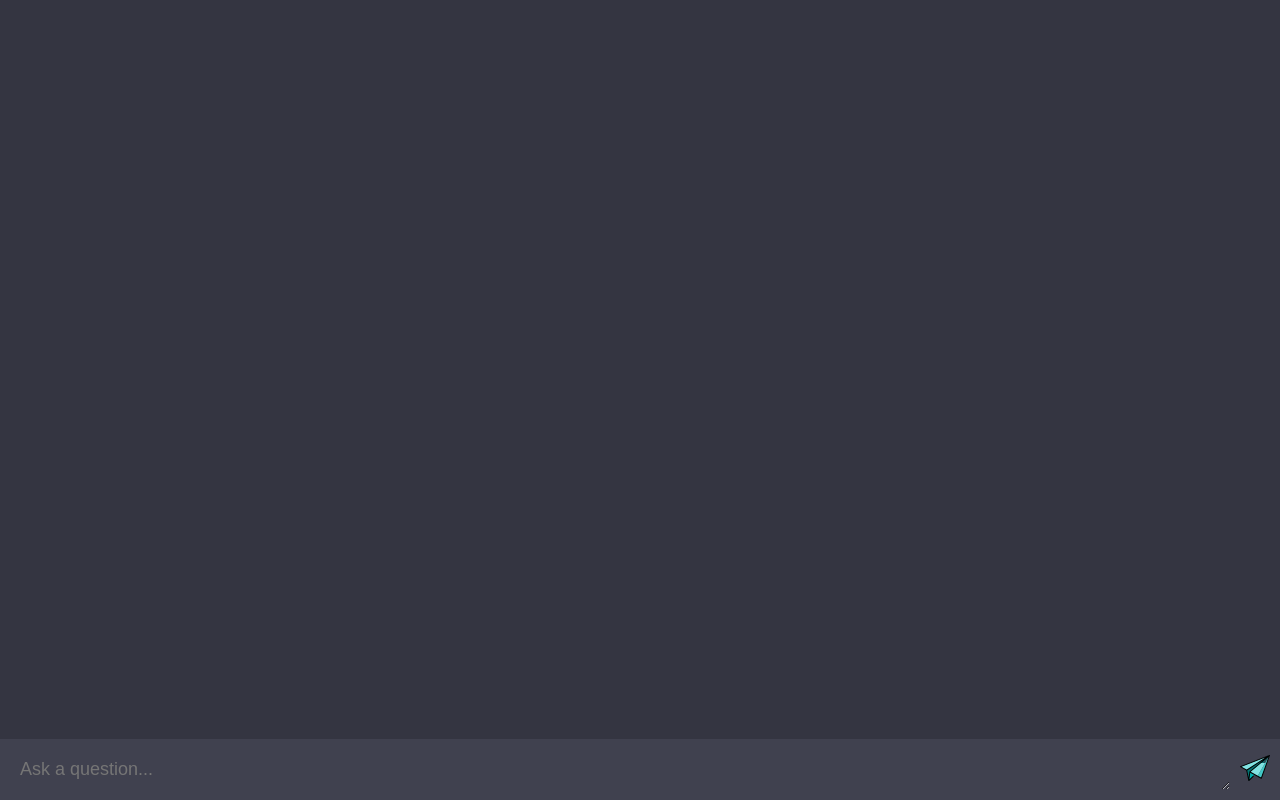
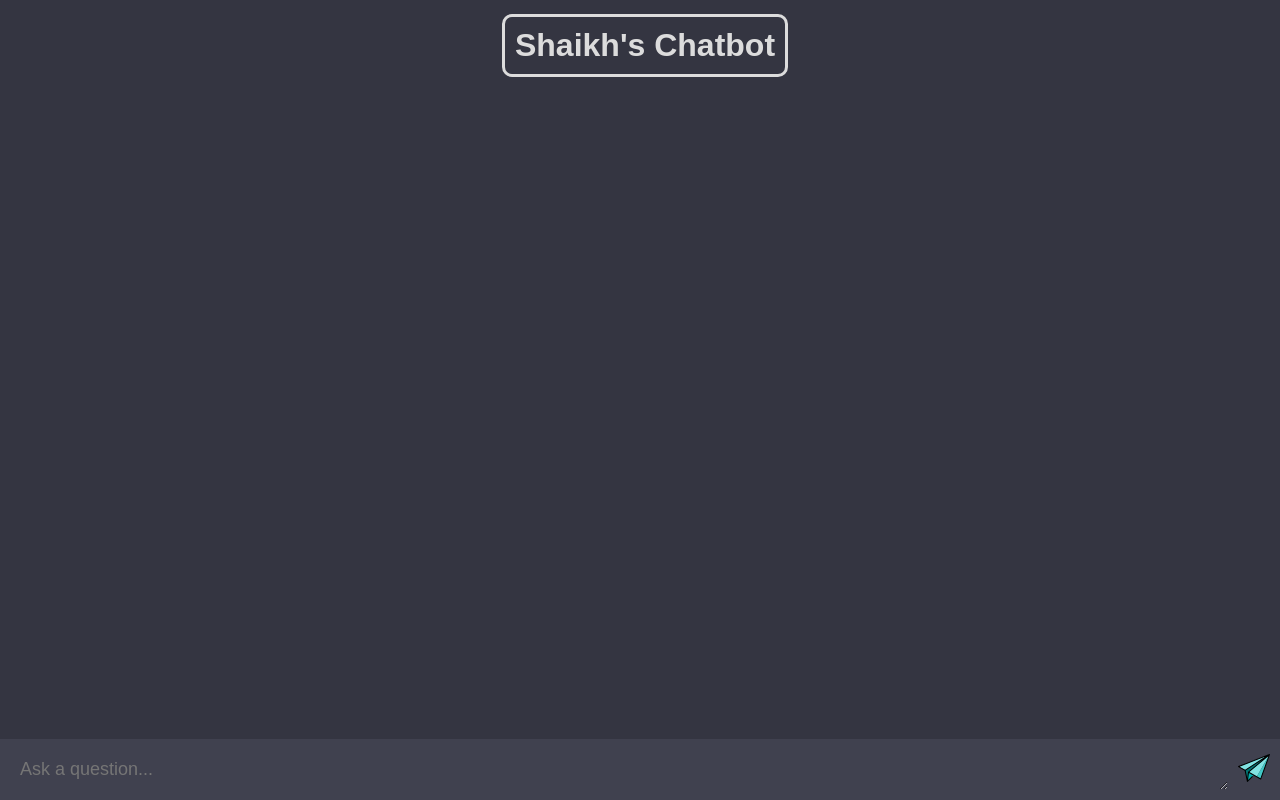
Before and after one commit to Shaikh1595/chatbot_openai_shaikh, a website built with Vite: page client/index.html in a window 1280 px wide. Built offline with nearby package versions, Linux system fonts and the light colour scheme; a web font is replaced by a local one.

Commit message:
minor css changes

```diff
--- a/client/index.html
+++ b/client/index.html
@@ -4,11 +4,12 @@
     <meta charset="UTF-8" />
     <link rel="icon" type="image/svg+xml" href="/favicon.ico" />
     <meta name="viewport" content="width=device-width, initial-scale=1.0" />
-    <title>Shaikh's Coding Chatbot</title>
+    <title>Shaikh's Chatbot</title>
     <link rel="stylesheet" href="style.css" />
   </head>
   <body>
     <div id="app">
+      <div class="title"><h1>Shaikh's Chatbot</h1></div>
       <div id="chat_container"></div>
       <form>
         <textarea
--- a/client/style.css
+++ b/client/style.css
@@ -9,6 +9,18 @@
 
 body {
   background: #343541;
+}
+
+.title {
+  text-align: left;
+  margin-left: 10px;
+  color: #dcdcdc;
+  border-style: solid;
+  border-radius: 10px;
+  border-color: #dcdcdc;
+  padding: 10px;
+  margin-top: 14px;
+  margin-bottom: 10px;
 }
 
 #app {
@@ -61,7 +73,7 @@ body {
   display: flex;
   flex-direction: row;
   align-items: flex-start;
-  gap: 10px;
+  gap: 12px;
 }
 
 .profile {
@@ -140,6 +152,6 @@ button {
 }
 
 form img {
-  width: 30px;
-  height: 30px;
+  width: 32px;
+  height: 32px;
 }
```
